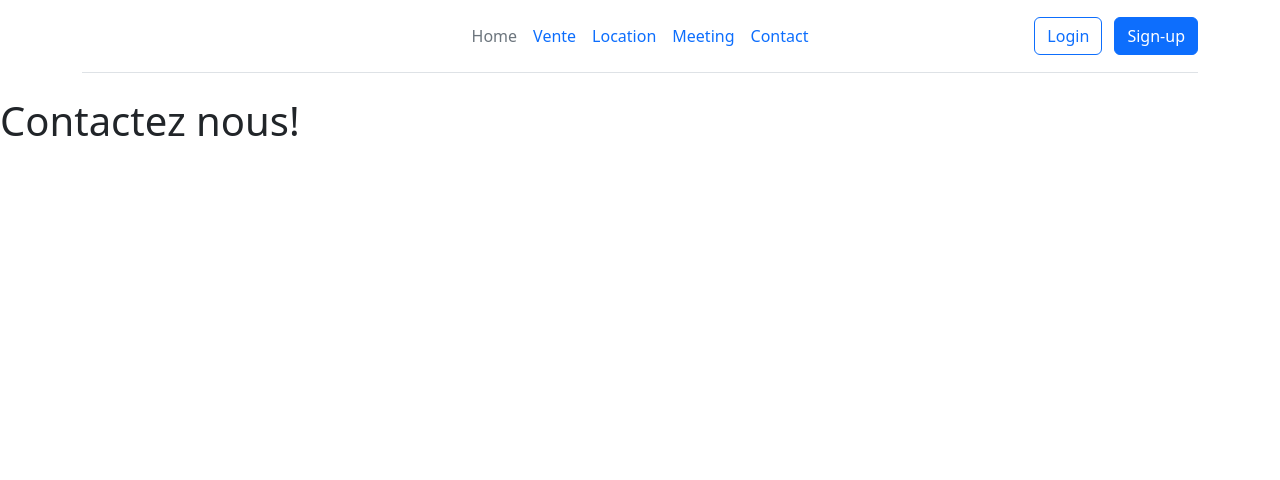
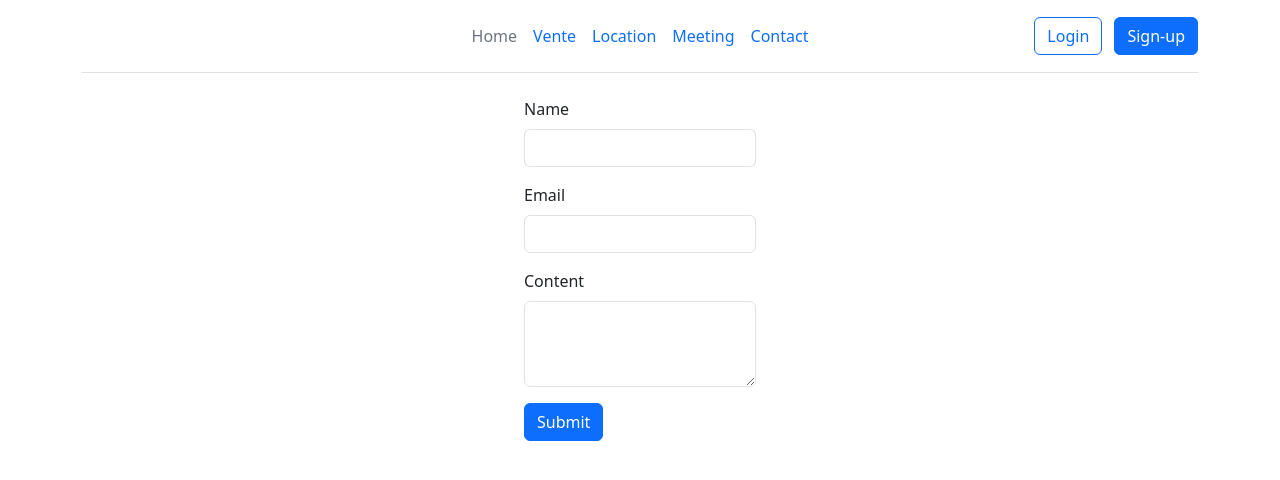
Before and after one commit to ditshi8/wedding_projet, a Django app: template my_wedding/templates/wedding/pages/contact.html in a window 1280 px wide. Shown: the top 480 px of the page. Run offline with Django 4.2, Linux system fonts and the light colour scheme; the template is opened without the code that fills it, so the values that code supplies are empty; some libraries are stand-ins or nearby versions.

Commit message:
nous avons fait le crud

```diff
--- a/my_wedding/admin.py
+++ b/my_wedding/admin.py
@@ -1,4 +1,6 @@
 from django.contrib import admin
 from .models import Article
+from .models import Contact
 # Register your models here.
 admin.site.register(Article)
+admin.site.register(Contact)
--- a/my_wedding/templates/wedding/pages/contact.html
+++ b/my_wedding/templates/wedding/pages/contact.html
@@ -1,4 +1,20 @@
 {% extends 'wedding/partials/base.html' %}
-{% block location %}
-<h1>Contactez nous!</h1>
+{% block title %} <title>Contact</title> {% endblock %}
+{% block contact %}
+<form class="container" style="width:20%;" method="post">
+{% csrf_token %}
+  <div class="mb-3" >
+    <label for="exampleInputEmail1" class="form-label">Name</label>
+    <input type="name" class="form-control" id="examplename" aria-describedby="nameHelp" name="name">
+  </div>
+  <div class="mb-3">
+    <label for="exampleInputEmail1" class="form-label">Email</label>
+    <input type="email" class="form-control" id="exampleInputEmail1" aria-describedby="emailHelp" name="email">
+  </div>
+  <div class="mb-3">
+  <label for="exampleFormControlTextarea1" class="form-label">Content</label>
+  <textarea class="form-control" id="exampleFormControlTextarea1" rows="3" name="content"></textarea>
+</div>
+  <button type="submit" class="btn btn-primary">Submit</button>
+</form>
 {% endblock %}
--- a/my_wedding/templates/wedding/pages/location.html
+++ b/my_wedding/templates/wedding/pages/location.html
@@ -1,4 +1,5 @@
 {% extends 'wedding/partials/base.html' %}
+{% block title %} <title>Location</title> {% endblock %}
 {% block location %}
 <h1>Articles en location</h1>
 {% endblock %}
--- a/my_wedding/templates/wedding/pages/meeting.html
+++ b/my_wedding/templates/wedding/pages/meeting.html
@@ -1,4 +1,5 @@
 {% extends 'wedding/partials/base.html' %}
+{% block title %} <title>meeting</title> {% endblock %}
 {% block location %}
 <h1>Prendre rendez-vous</h1>
 {% endblock %}
--- a/my_wedding/templates/wedding/pages/vente.html
+++ b/my_wedding/templates/wedding/pages/vente.html
@@ -1,4 +1,5 @@
 {% extends 'wedding/partials/base.html' %}
+{% block title %} <title> Vente </title> {% endblock %}
 {% block content %}
 <h1>Articles en vente</h1>
 {% endblock %}
--- a/my_wedding/templates/wedding/partials/base.html
+++ b/my_wedding/templates/wedding/partials/base.html
@@ -3,7 +3,7 @@
 <html lang="en">
 <head>
     <meta charset="UTF-8">
-    <title>Title</title>
+    {% block title %} <title>Home</title> {% endblock %}
     <link rel="stylesheet" href="{% static 'wedding/css/bootstrap.min.css' %}">
     <link rel="stylesheet" href="{% static 'wedding/css/my_styles.css' %}">
 </head>
@@ -22,7 +22,10 @@
 
 {% endblock %}
 
+<!--contact page-->
+{% block contact %}
 
+{% endblock %}
 
 
 
```
Also changed, not shown: my_wedding/models.py (+10 -1 lines), my_wedding/views.py (+21 -0 lines), db.sqlite3, my_wedding/migrations/0002_contact_alter_article_images.py (added), my_wedding/migrations/0003_rename_contente_contact_content.py (added).
